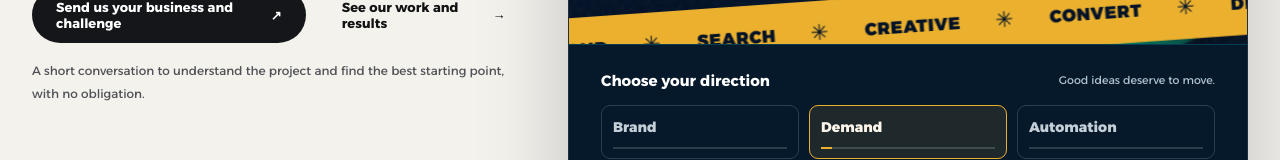
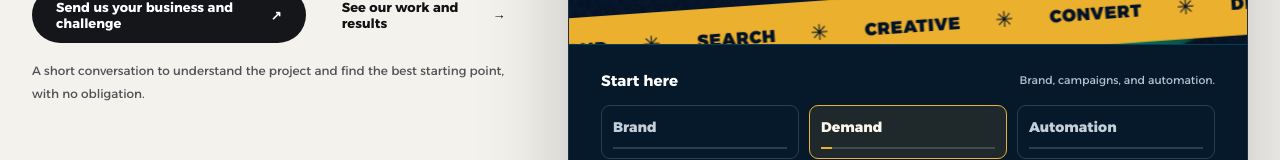
Before and after one commit to mohammedrashad2011-ui/Dewank-2026-website, a Next.js app: page /en in a window 1280 px wide. Shown: the part 727-887 px from the top of the page. Built offline with nearby package versions, Linux system fonts and the light colour scheme.

Commit message:
Replace generic hero guidance with short concrete service language

```diff
--- a/app/components/growth-experience.tsx
+++ b/app/components/growth-experience.tsx
@@ -12,8 +12,8 @@ const copy = {
   ar: {
     eyebrow: "ديوانك",
     signoff: "نمو بذكاء",
-    lead: "الفكرة الجيدة تحتاج حركة.",
-    choose: "حدد وجهتك",
+    lead: "البراند، الإعلانات، والأتمتة.",
+    choose: "ابدأ من هنا",
     discover: "اكتشف كيف نعمل",
     progress: "تصفّح التجربة",
     directions: {
@@ -46,8 +46,8 @@ const copy = {
   en: {
     eyebrow: "DEWANK",
     signoff: "GROWTH, INTELLIGENTLY",
-    lead: "Good ideas deserve to move.",
-    choose: "Choose your direction",
+    lead: "Brand, campaigns, and automation.",
+    choose: "Start here",
     discover: "Explore what we do",
     progress: "Explore the experience",
     directions: {
```
